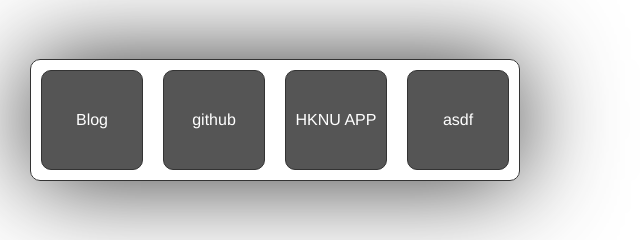
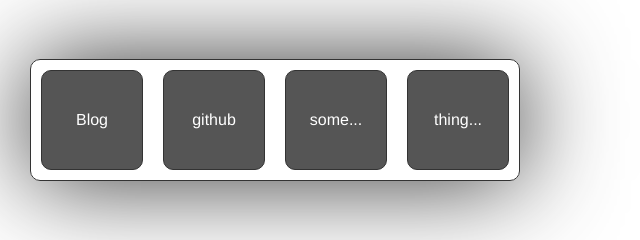
Before and after one commit to sysilion/sysilion.github.io, a plain HTML site: page index.html in a window 1280 px wide. Shown: the part 281-521 px from the top of the page, 366-1006 px from the left. Drawn offline with nearby package versions, Linux system fonts and the light colour scheme.

Commit message:
Update index.html

```diff
--- a/index.html
+++ b/index.html
@@ -11,7 +11,6 @@
 
 	ga('create', 'UA-51188832-2', 'auto');
 	ga('send', 'pageview');
-
 </script>
 <style>
 	body {
@@ -91,8 +90,8 @@
 		<div class="page" style="top: 402px; left: 717px;">
 			<a class="list" href="https://bizu.tk/wp/">Blog</a>
 			<a class="list" href="https://github.com/sysilion">github</a>
-			<a class="list" href="https://bizu.tk/work/">HKNU APP</a>
-			<a class="list" href="https://bizu.tk/">asdf</a>
+			<a class="list" href="https://bizu.tk/work/">some...</a>
+			<a class="list" href="https://bizu.tk/test/">thing...</a>
 		</div>
 	</div>
 	<script type="text/javascript">
```
